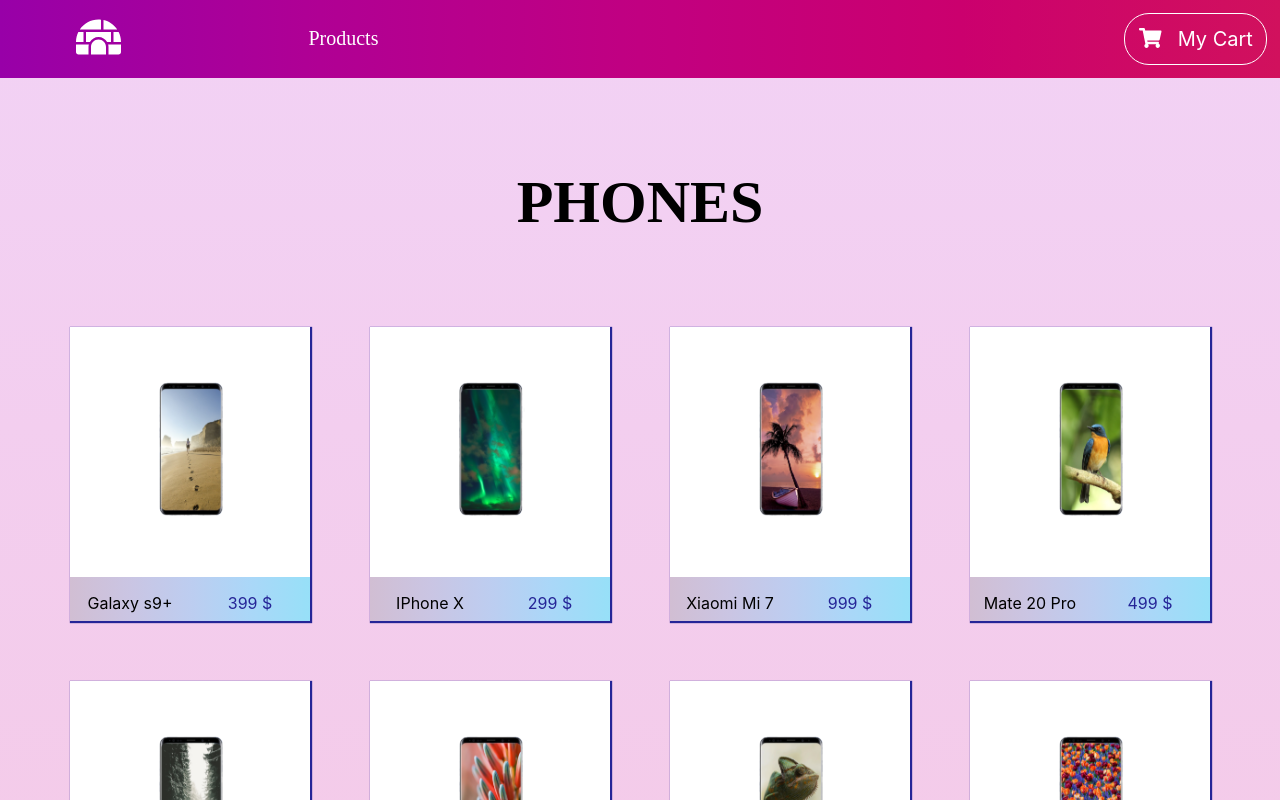
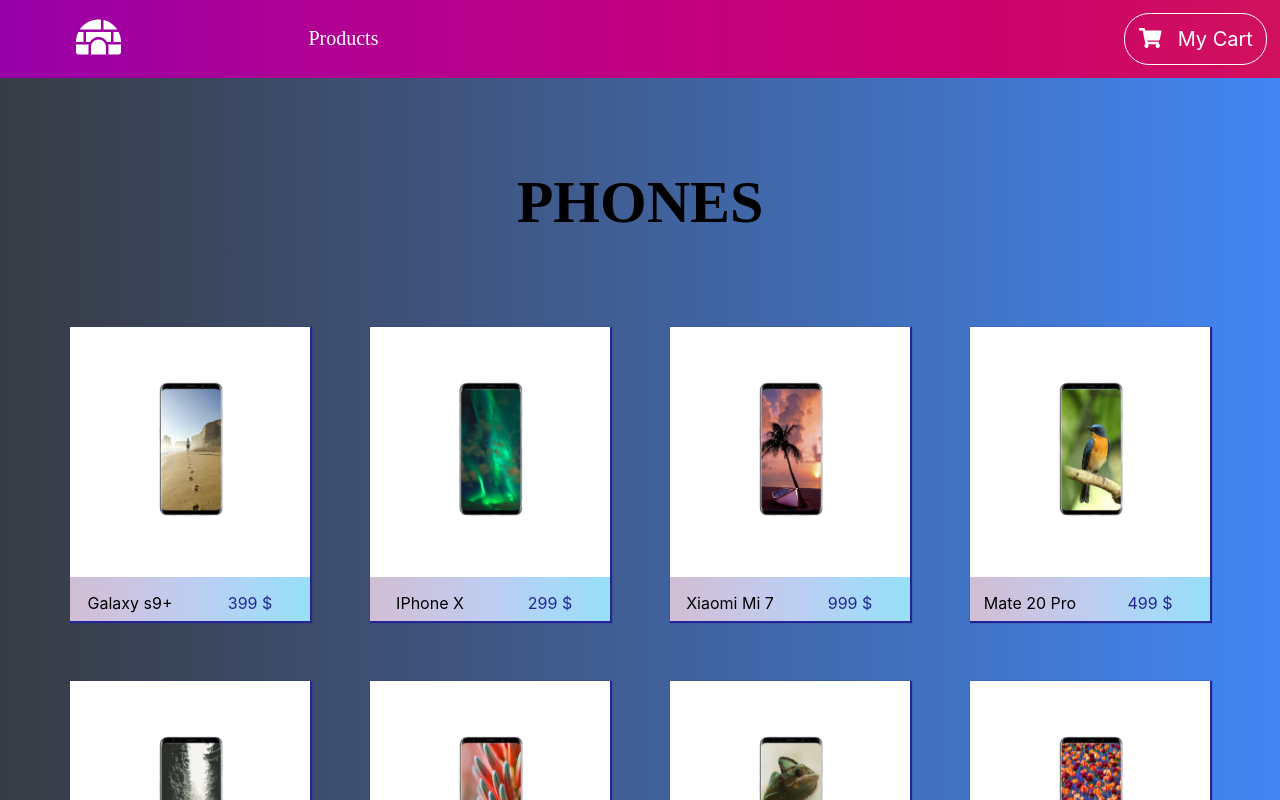
Before and after one commit to Satoshimoto/React-phones-shop, a React (Create React App) app: page / in a window 1280 px wide. Shown: the top 800 px of the page. Built offline with nearby package versions, Linux system fonts and the light colour scheme; a web font is replaced by a local one.

Commit message:
Change body gradient color

```diff
--- a/src/App.css
+++ b/src/App.css
@@ -1,5 +1,5 @@
 body {
     min-height: 100vh;
-    background-image: -webkit-gradient(linear, left top, left bottom, from(#f2d2f5), color-stop(#f3ceef), color-stop(#f4cbe9), color-stop(#f5c7e3), to(#f5c4dd));
-    background-image: linear-gradient(to bottom, #f2d2f5, #f3ceef, #f4cbe9, #f5c7e3, #f5c4dd);
+    background-image: -webkit-gradient(linear, left top, right top, from(#373b44), color-stop(#3d4d6d), color-stop(#406098), color-stop(#4173c5), to(#4286f4));
+    background-image: linear-gradient(to right, #373b44, #3d4d6d, #406098, #4173c5, #4286f4);
 }
```
